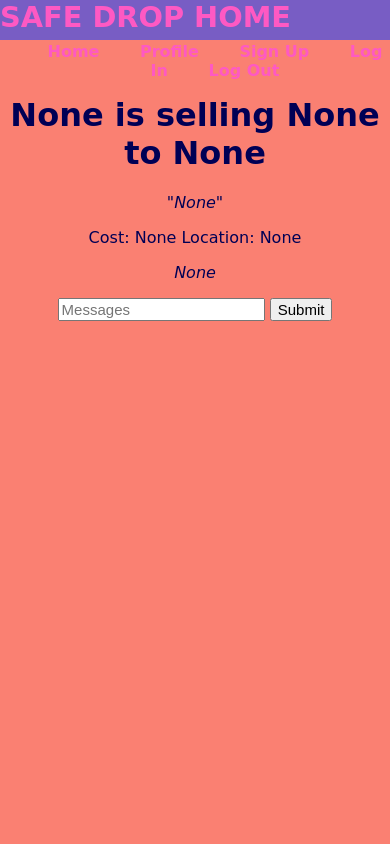
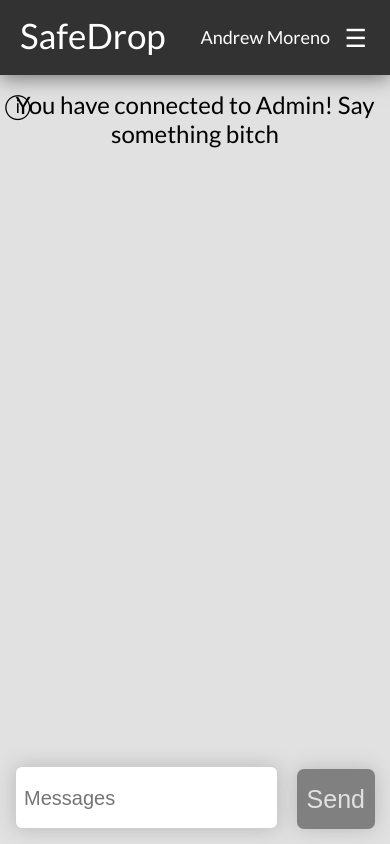
Before and after one commit to maximilianjohnson/safe-drop, a Flask app: a page that uses Webpage/templates/message.html in a window 390 px wide. Run offline with Flask 2, Linux system fonts and the light colour scheme; the visitor is signed in with stand-in values (Sample User, id 1); data comes from the database, SQL or seed files in the repository; data that the repository does not hold is empty; some libraries are stand-ins or nearby versions.

Commit message:
working chat with new messages page. bug in details when message sent

```diff
--- a/Order_Info/OrderInfo_Backend.py
+++ b/Order_Info/OrderInfo_Backend.py
@@ -20,7 +20,7 @@ from datetime import datetime
 #Buyer username, seller username, item name, date initialized, cost, location,
 #order status, date in which data was last modified, date transaction resolves
 def connect_OrderInfo_db():
-    conn=psycopg2.connect("dbname='SafeDrop_Orders' user='postgres' password='postgre123' host='localhost' port = '5433'")
+    conn=psycopg2.connect("dbname='SafeDrop_Orders' user='postgres' password='postgre123' host='localhost' port = '5432'")
     cur=conn.cursor()
     cur.execute("CREATE TABLE IF NOT EXISTS orderInfo (id SERIAL, TXID TEXT, \
                  B_username TEXT, S_username TEXT, I_name TEXT, description\
@@ -35,7 +35,7 @@ def connect_OrderInfo_db():
 #Function uses values to add new order to psycopg2 database
 def newOrder (S_username, B_username, I_name, desc, Cost, Location):
     connect_OrderInfo_db()
-    conn=psycopg2.connect("dbname='SafeDrop_Orders' user='postgres' password='postgre123' host='localhost' port = '5433'")
+    conn=psycopg2.connect("dbname='SafeDrop_Orders' user='postgres' password='postgre123' host='localhost' port = '5432'")
     cur=conn.cursor()
     TXID = str(uuid.uuid4())
     date_init = str(datetime.now())
@@ -53,7 +53,7 @@ def newOrder (S_username, B_username, I_name, desc, Cost, Location):
 
 #view Function
 def view():
-    conn=psycopg2.connect("dbname='SafeDrop_Orders' user='postgres' password='postgre123' host='localhost' port = '5433'")
+    conn=psycopg2.connect("dbname='SafeDrop_Orders' user='postgres' password='postgre123' host='localhost' port = '5432'")
     cur=conn.cursor()
     cur.execute("SELECT * FROM orderInfo")
     rows = cur.fetchall()
@@ -65,7 +65,7 @@ def view():
 #cost, location, date initialized
 def search(id=(None), TXID=(None), SUN=(None), BUN=(None), IN=(None),\
            Cost=(None), Loc=(None), DI=(None)):
-    conn=psycopg2.connect("dbname='SafeDrop_Orders' user='postgres' password='postgre123' host='localhost' port = '5433'")
+    conn=psycopg2.connect("dbname='SafeDrop_Orders' user='postgres' password='postgre123' host='localhost' port = '5432'")
     cur=conn.cursor()
     cur.execute("SELECT * FROM orderInfo WHERE id=%s OR TXID=%s OR\
                 S_username=%s OR B_username=%s OR I_name=%s OR Cost=%s OR\
@@ -77,7 +77,7 @@ def search(id=(None), TXID=(None), SUN=(None), BUN=(None), IN=(None),\
 
 #function to search specific value in an order
 def search_OrderValue(column, txid=None, recent=None, S_username=None, B_username=None):
-    conn=psycopg2.connect("dbname='SafeDrop_Orders' user='postgres' password='postgre123' host='localhost' port = '5433'")
+    conn=psycopg2.connect("dbname='SafeDrop_Orders' user='postgres' password='postgre123' host='localhost' port = '5432'")
     cur=conn.cursor()
     if recent != None:
         cur.execute('SELECT MAX(id) FROM orderInfo')
@@ -114,14 +114,14 @@ def search_OrderValue(column, txid=None, recent=None, S_username=None, B_usernam
 
 #delete function for selected record
 def delete(id):
-    conn=psycopg2.connect("dbname='SafeDrop_Orders' user='postgres' password='postgre123' host='localhost' port = '5433'")
+    conn=psycopg2.connect("dbname='SafeDrop_Orders' user='postgres' password='postgre123' host='localhost' port = '5432'")
     cur=conn.cursor()
     cur.execute("DELETE FROM orderInfo WHERE id=%s", (id,))
     conn.commit()
     conn.close()
 
 def confirmBuyer(BUN, ID):
-    conn=psycopg2.connect("dbname='SafeDrop_Orders' user='postgres' password='postgre123' host='localhost' port = '5433'")
+    conn=psycopg2.connect("dbname='SafeDrop_Orders' user='postgres' password='postgre123' host='localhost' port = '5432'")
     cur=conn.cursor()
     cur.execute("UPDATE orderInfo SET B_username=%s WHERE TXID=%s",
                (BUN, ID))
@@ -129,7 +129,7 @@ def confirmBuyer(BUN, ID):
     conn.close()
 
 def update(SUN, BUN, IN, desc, Cost, Loc, ID):
-    conn=psycopg2.connect("dbname='SafeDrop_Orders' user='postgres' password='postgre123' host='localhost' port = '5433'")
+    conn=psycopg2.connect("dbname='SafeDrop_Orders' user='postgres' password='postgre123' host='localhost' port = '5432'")
     cur=conn.cursor()
     cur.execute("UPDATE orderInfo SET S_username=%s, B_username=%s, I_name=%s,\
                 description=%s, Cost=%s, Location=%s  WHERE ID=%s",\
--- a/Webpage/Frontend.py
+++ b/Webpage/Frontend.py
@@ -31,7 +31,7 @@ app = Flask(__name__)
 
 app.config['SQLALCHEMY_TRACK_MODIFICATIONS'] = False
 app.config['SQLALCHEMY_DATABASE_URI'] = 'postgresql://postgres:postgre123@\
-localhost:5433/SafeDrop_Logins'
+localhost:5432/SafeDrop_Logins'
 app.config['SECRET_KEY'] = 'thisissecret'
 
 db = SQLAlchemy(app)
@@ -39,7 +39,7 @@ login_manager = LoginManager()
 login_manager.init_app(app)
 
 #possibly unnecessary ??
-db2 = create_engine('postgresql://postgres:postgre123@localhost:5433/ \
+db2 = create_engine('postgresql://postgres:postgre123@localhost:5432/ \
 SafeDrop_Users')
 DB2Session = sessionmaker(db2)
 db2session = DB2Session()
--- a/Webpage/static/message.css
+++ b/Webpage/static/message.css
@@ -28,6 +28,8 @@
     height: calc(100% - 210px);
     margin: 25px 0px;
     overflow: auto;
+    font-family: 'Lato', sans-serif;
+    font-size: 17px;
 }
 
 #details {
@@ -36,7 +38,7 @@
     bottom: 10px;
 }
 
-.messages {
+.messages_sec {
     width: calc(75% - 75px);
     height: calc(100% - 30px);
     margin: 15px;
@@ -49,7 +51,7 @@
     text-align: center
 }
 
-#message_box {
+.message {
     position: absolute;
     bottom: 0px;
     display: inline-block;
@@ -93,7 +95,7 @@
         width: 250px
     }
 
-    .messages {
+    .messages_sec {
         width: calc(100% - 30px);
     }
 
--- a/Webpage/templates/message.html
+++ b/Webpage/templates/message.html
@@ -1,19 +1,58 @@
-{%extends "index.html"%}
-{%block content%}
 <!DOCTYPE html>
-  <html lang="en">
+<html>
+
 <head>
-    <title>SafeDrop Chat</title>
+  <title>New Drop</title>
+  <link rel="stylesheet" type="text/css" href="../static/main(new).css">
+  <link rel="stylesheet" type="text/css" href="../static/message.css">
+  <link href="https://fonts.googleapis.com/css?family=Lato" rel="stylesheet">
+  <meta name="viewport" content="width=device-width, initial-scale=1.0">
+
 </head>
 <body>
-    <div class = "order_info">
+<!--This is the navigation of the webpage. This should remain the same throughout all pages-->
+  <script src="https://ajax.googleapis.com/ajax/libs/jquery/2.1.1/jquery.min.js"></script>
+  <h1 class="title">SafeDrop</h1>
+  <div class="nav">
+    <p class="menu_title">Andrew Moreno</p>
+    <label class="toggle" for="toggle">&#9776;</label>
+    <input type="checkbox" id="toggle"/>
+    <div class="user">
+      <ul>
+        <li>
+          <a class="dropdown" href="#">Profile</a>
+          <a class="dropdown" href="#">Logout</a>
+        </li>
+      </ul>
+    </div>
 
-      <h1>{{sell_user}} is selling {{item_name}} to {{buy_user}}</h1>
-      <p><i>"{{item_desc}}"</i><p>
-      <p>Cost: {{item_cost}} Location: {{location}}<br></p>
-      <p><i>{{date_init}}</i><p>
+    <div class="menu">
+      <a href="#">Browse</a>
+      <a href="#">Active Drops</a>
+      <a id="newdrop" href="#">New Drop</a>
+    </div>
+    <label class="mobile_toggle" for="mobile_toggle">&#9776;</label>
+    <input type="checkbox" id="mobile_toggle"/>
+    <div class="mobile">
+      <ul>
+        <li>
+          <a class="dropdown" href="#">New Drop</a>
+          <a class="dropdown" href="#">Active Drops</a>
+          <a class="dropdown" href="#">Browse</a>
+          <a class="dropdown" href="#">Profile</a>
+          <a class="dropdown" href="#">Logout</a>
+        </li>
+      </ul>
+    </div>
+  </div>
 
-    </div>
+  <div class="container">
+
+    <div class="messages_sec">
+      <h2 id="connected_to">
+        You have connected to Admin! Say something bitch
+      </h2>
+
 
       <div class = "old_messages"></div>
 
@@ -28,14 +67,14 @@
       }
       </script>
 
+
       <div class="message_holder"></div>
 
       <form action="" method="POST">
         <input type="text" class="message" placeholder="Messages"/>
-      <input type="submit"/>
+        <button id="send" type="submit" name="post">Send</button>
       </form>
 
-    <!-- jQuery (necessary for Bootstrap's JavaScript plugins) -->
       <script src="https://ajax.googleapis.com/ajax/libs/jquery/1.12.4/jquery.min.js"></script>
       <script src="https://cdnjs.cloudflare.com/ajax/libs/socket.io/1.7.3/socket.io.min.js"></script>
       <script type="text/javascript">
@@ -73,6 +112,18 @@
         })
       </script>
 
-  </body>
-  </html>
-{%endblock%}
+    </div>
+
+
+    <label class="toggle2" for="toggle2">&#9432;</label>
+    <input type="checkbox" id="toggle2"/>
+    <div class="drop_info">
+      <h2 id="title">{{item_name}}</h2>
+      <pre id="description">{{item_desc}}</pre>
+      <div id="details">
+        <h3>Cost: ${{item_cost}}</h3>
+        <h3>Location: {{location}}</h3>
+        <h3>Date Posted: {{date_init}}</h3>
+      </div>
+    </div>
+  </div>
--- a/chat_logs/chat_log.py
+++ b/chat_logs/chat_log.py
@@ -16,7 +16,7 @@ from datetime import datetime
 #Buyer username, seller username, item name, date initialized, cost, location,
 #order status, date in which data was last modified, date transaction resolves
 def connect_chatlog():
-    conn=psycopg2.connect("dbname='SafeDrop_ChatLog' user='postgres' password='postgre123' host='localhost' port = '5433'")
+    conn=psycopg2.connect("dbname='SafeDrop_ChatLog' user='postgres' password='postgre123' host='localhost' port = '5432'")
     cur=conn.cursor()
     cur.execute("CREATE TABLE IF NOT EXISTS chatlog (id SERIAL, TXID TEXT, \
                  B_username TEXT, S_username TEXT, Sender_username TEXT,\
@@ -30,7 +30,7 @@ def connect_chatlog():
 #Function uses values to add new order to psycopg2 database
 def newMsg(txid, B_username, S_username, Send_username, msg):
     connect_chatlog()
-    conn=psycopg2.connect("dbname='SafeDrop_ChatLog' user='postgres' password='postgre123' host='localhost' port = '5433'")
+    conn=psycopg2.connect("dbname='SafeDrop_ChatLog' user='postgres' password='postgre123' host='localhost' port = '5432'")
     cur=conn.cursor()
     msg_date = str(datetime.now())
     cur.execute("INSERT INTO chatlog VALUES(default, %s, %s, %s, %s, %s, %s)", \
@@ -39,7 +39,7 @@ def newMsg(txid, B_username, S_username, Send_username, msg):
     conn.close()
 
 def searchMsg(TXID):
-    conn=psycopg2.connect("dbname='SafeDrop_ChatLog' user='postgres' password='postgre123' host='localhost' port = '5433'")
+    conn=psycopg2.connect("dbname='SafeDrop_ChatLog' user='postgres' password='postgre123' host='localhost' port = '5432'")
     cur=conn.cursor()
     cur.execute("SELECT * FROM chatlog WHERE TXID=%s", (TXID,))
     rows = cur.fetchall()
```
Also changed, not shown: User_Profiles/User_Profiles_DB.py (+8 -8 lines), Webpage/templates/message(new).html (deleted, +0 -77 lines), Webpage/templates/message(old).html (added, +78 -0 lines), 1 other file. Lines whose indentation alone changed are shown as unchanged.
